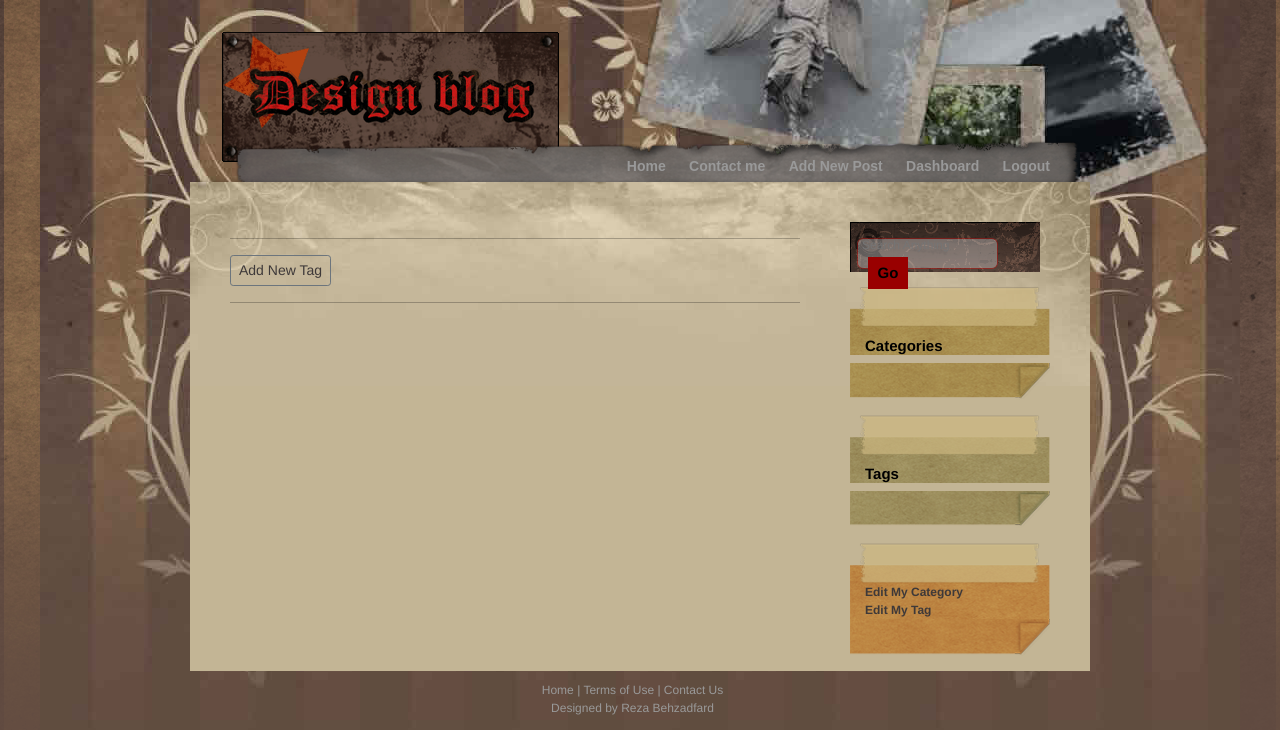
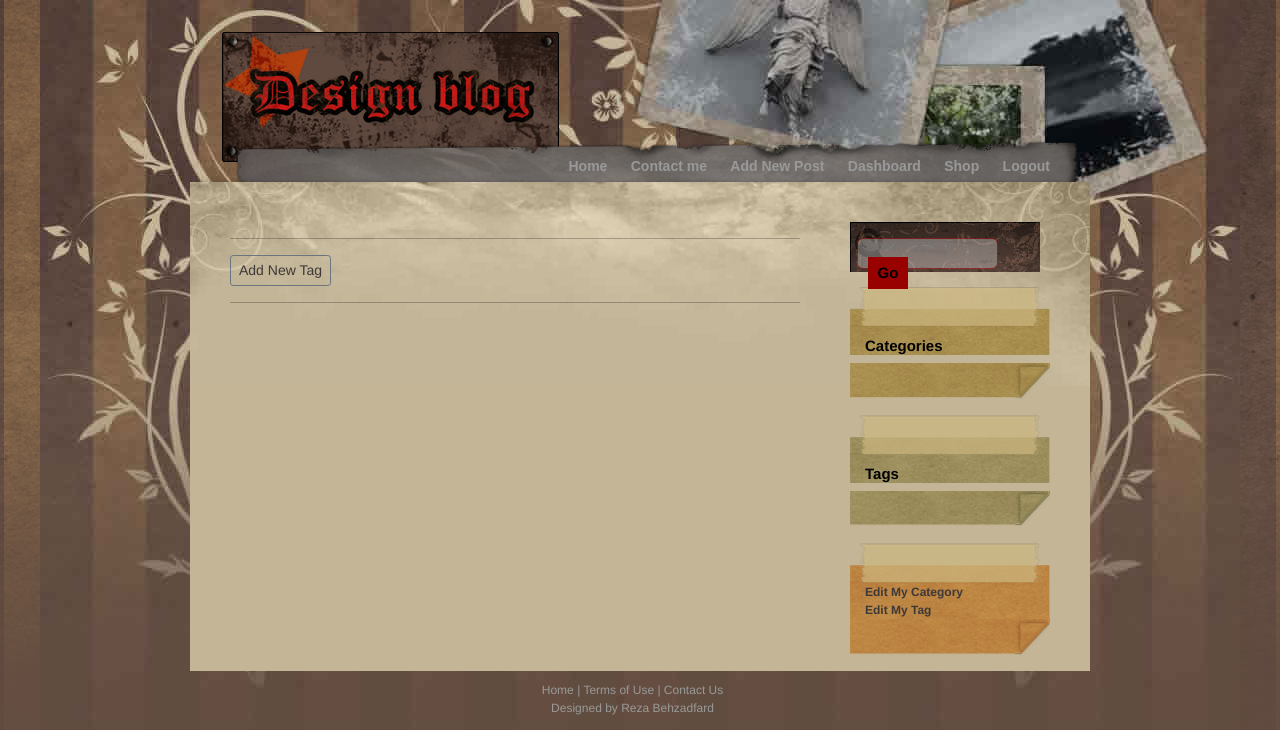
Before and after one commit to rbehzad/django_online_store, a Django app: page /blog/tags/ in a window 1280 px wide. Shown: the top 730 px of the page. Run offline with Django 4.2, Linux system fonts and the light colour scheme; the visitor is signed in with stand-in values (Sample User, id 1); data that the repository does not hold is empty.

Commit message:
add shop field to blog navbar

```diff
--- a/blog/templates/post/add_update.html
+++ b/blog/templates/post/add_update.html
@@ -10,6 +10,7 @@
     <li><a href="{% url 'contact' %}">Contact me</a></li>
     <li><a href="{% url 'add_post' %}">Add New Post</a></li>
     <li><a href="{% url 'dashboard' %}">Dashboard</a></li>
+    <li><a href="{% url 'shop_home' %}">Shop</a></li>
     <li><a href="{% url 'logout' %}">Logout</a></li>
 </ul>
 {% endblock menu %}
--- a/blog/templates/post/category.html
+++ b/blog/templates/post/category.html
@@ -13,6 +13,7 @@
     <li><a href="{% url 'contact' %}">Contact me</a></li>
     <li><a href="{% url 'add_post' %}">Add New Post</a></li>
     <li><a href="{% url 'dashboard' %}">Dashboard</a></li>
+    <li><a href="{% url 'shop_home' %}">Shop</a></li>
     <li><a href="{% url 'logout' %}">Logout</a></li>
 </ul>
 
--- a/blog/templates/post/contact.html
+++ b/blog/templates/post/contact.html
@@ -13,6 +13,7 @@
     <li><a href="{% url 'contact' %}">Contact me</a></li>
     <li><a href="{% url 'add_post' %}">Add New Post</a></li>
     <li><a href="{% url 'dashboard' %}">Dashboard</a></li>
+    <li><a href="{% url 'shop_home' %}">Shop</a></li>
     <li><a href="{% url 'logout' %}">Logout</a></li>
 </ul>
 
--- a/blog/templates/post/dashboard.html
+++ b/blog/templates/post/dashboard.html
@@ -12,6 +12,7 @@
     <li><a href="{% url 'contact' %}">Contact me</a></li>
     <li><a href="{% url 'add_post' %}">Add New Post</a></li>
     <li><a href="{% url 'dashboard' %}">Dashboard</a></li>
+    <li><a href="{% url 'shop_home' %}">Shop</a></li>
     <li><a href="{% url 'logout' %}">Logout</a></li>
 </ul>
 {% endblock menu %}
--- a/blog/templates/post/delete_updateButton.html
+++ b/blog/templates/post/delete_updateButton.html
@@ -12,6 +12,7 @@
     <li><a href="{% url 'contact' %}">Contact me</a></li>
     <li><a href="{% url 'add_post' %}">Add New Post</a></li>
     <li><a href="{% url 'dashboard' %}">Dashboard</a></li>
+    <li><a href="{% url 'shop_home' %}">Shop</a></li>
     <li><a href="{% url 'logout' %}">Logout</a></li>
 </ul>
 {% endblock menu %}
--- a/blog/templates/post/home.html
+++ b/blog/templates/post/home.html
@@ -14,6 +14,7 @@
     <li><a href="{% url 'contact' %}">Contact me</a></li>
     <li><a href="{% url 'add_post' %}">Add New Post</a></li>
     <li><a href="{% url 'dashboard' %}">Dashboard</a></li>
+    <li><a href="{% url 'shop_home' %}">Shop</a></li>
     <li><a href="{% url 'logout' %}">Logout</a></li>
 </ul>
 
--- a/blog/templates/post/login_register.html
+++ b/blog/templates/post/login_register.html
@@ -12,6 +12,7 @@
     <li><a href="{% url 'contact' %}">Contact me</a></li>
     <li><a href="{% url 'add_post' %}">Add New Post</a></li>
     <li><a href="{% url 'dashboard' %}">Dashboard</a></li>
+    <li><a href="{% url 'shop_home' %}">Shop</a></li>
     <li><a href="{% url 'logout' %}">Logout</a></li>
 </ul>
 
--- a/blog/templates/post/post_detail.html
+++ b/blog/templates/post/post_detail.html
@@ -12,6 +12,7 @@
     <li><a href="{% url 'contact' %}">Contact me</a></li>
     <li><a href="{% url 'add_post' %}">Add New Post</a></li>
     <li><a href="{% url 'dashboard' %}">Dashboard</a></li>
+    <li><a href="{% url 'shop_home' %}">Shop</a></li>
     <li><a href="{% url 'logout' %}">Logout</a></li>
 </ul>
 
--- a/blog/templates/post/search.html
+++ b/blog/templates/post/search.html
@@ -14,6 +14,7 @@
     <li><a href="{% url 'contact' %}">Contact me</a></li>
     <li><a href="{% url 'add_post' %}">Add New Post</a></li>
     <li><a href="{% url 'dashboard' %}">Dashboard</a></li>
+    <li><a href="{% url 'shop_home' %}">Shop</a></li>
     <li><a href="{% url 'logout' %}">Logout</a></li>
 </ul>
 
```
Also changed, not shown: shop_managing/models.py (+8 -0 lines), media/photo03_oCVuJz4.gif (added).
